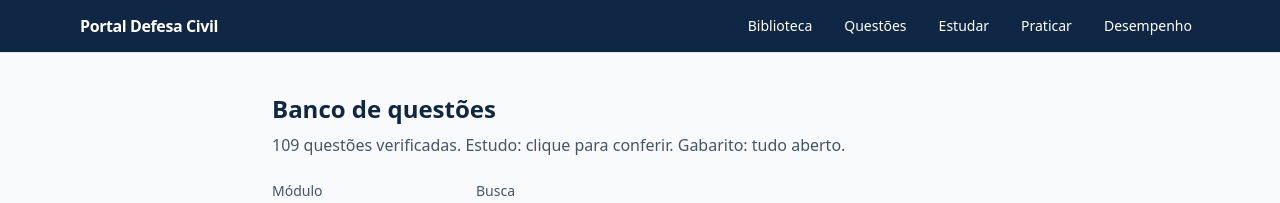
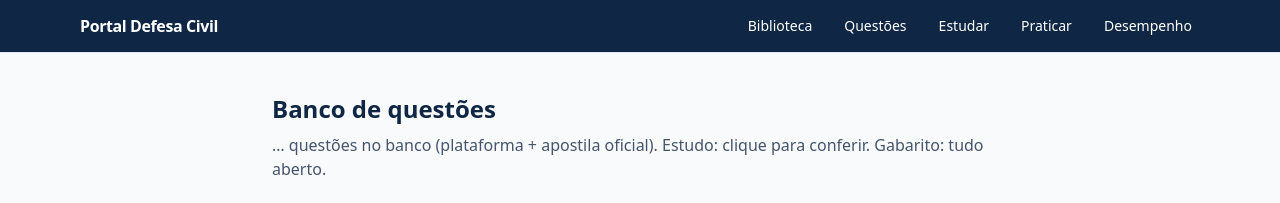
Before and after one commit to EvotechBrazil/portal-defesa-civil-web, a Next.js app: page /questoes in a window 1280 px wide. Shown: the top 203 px of the page. Built offline with nearby package versions, Linux system fonts and the light colour scheme; no server answers.

Commit message:
fix(questions): show live bank size instead of hardcoded 109

```diff
--- a/src/features/questions/components/questions-bank.tsx
+++ b/src/features/questions/components/questions-bank.tsx
@@ -61,7 +61,8 @@ export function QuestionsBank() {
       <header className="mb-6">
         <h1 className="text-2xl font-semibold text-navy">Banco de questões</h1>
         <p className="mt-2 text-slate-600">
-          109 questões verificadas. Estudo: clique para conferir. Gabarito: tudo aberto.
+          {meta?.total ?? "…"} questões no banco (plataforma + apostila oficial). Estudo: clique
+          para conferir. Gabarito: tudo aberto.
         </p>
       </header>
 
```
